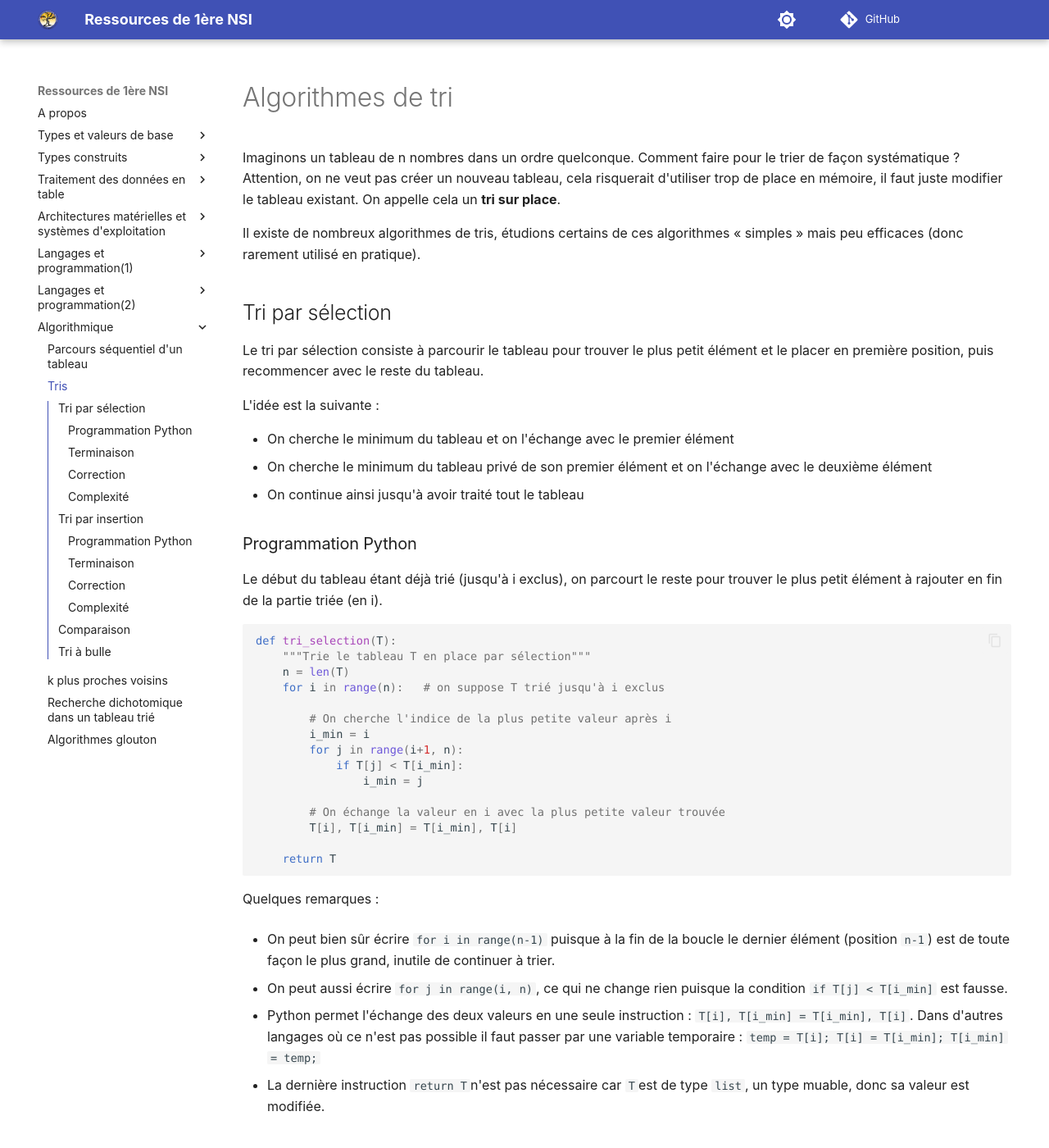
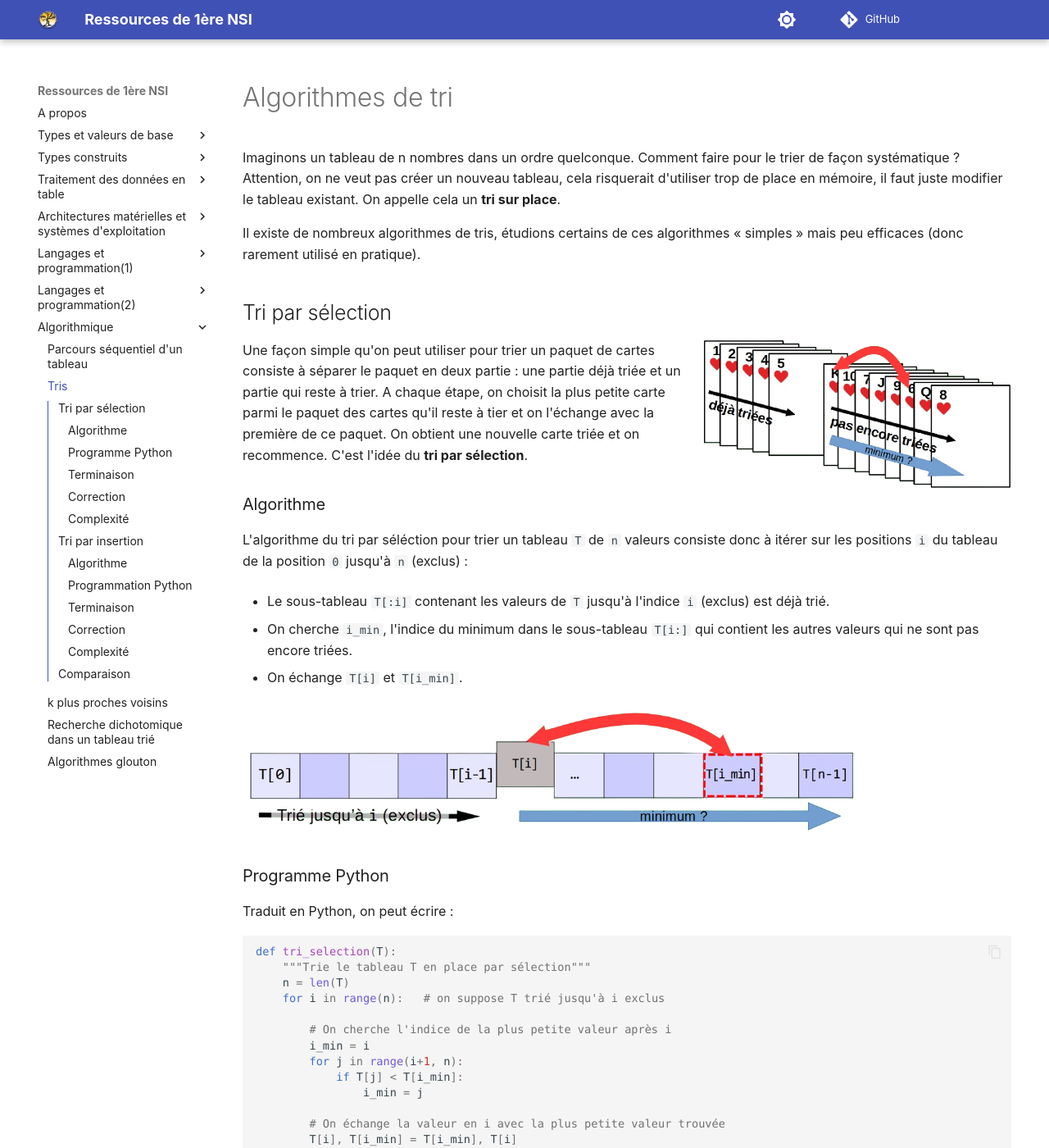
Before and after one commit to fab-perez/NSI-1, an MkDocs documentation site: the page built from docs/algorithmique/2-tris.md, in a window 1280 px wide and 1400 px high. Shown: the whole window at 82% size. Built offline with MkDocs 1.6.1 and Material for MkDocs 9.7.7, drawn with Linux system fonts in a browser that asks for light colours; comment, search, counter and statistics services are not loaded; some of the changed text lies outside the part shown.

Commit message:
Add files via upload

````diff
--- a/docs/algorithmique/2-tris.md
+++ b/docs/algorithmique/2-tris.md
@@ -6,18 +6,27 @@
 
 ## Tri par sélection
 
-Le tri par sélection consiste à parcourir le tableau pour trouver le plus petit élément et le placer en première position, puis recommencer avec le reste du tableau.
+![Tri par sélection d'un paquet de cartes](assets/2-tri-selection-cartes.png){width=40% align=right}
 
-L'idée est la suivante :
+Une façon simple qu'on peut utiliser pour trier un paquet de cartes consiste à séparer le paquet en deux partie : une partie déjà triée et un partie qui reste à trier. A chaque étape, on choisit la plus petite carte parmi le paquet des cartes qu'il reste à tier et on l'échange avec la première de ce paquet. On obtient une nouvelle carte triée et on recommence. C'est l'idée du **tri par sélection**.
 
-- On cherche le minimum du tableau et on l'échange avec le premier élément
-- On cherche le minimum du tableau privé de son premier élément et on l'échange avec le deuxième élément
-- On continue ainsi jusqu'à avoir traité tout le tableau
+### Algorithme
 
+L'algorithme du tri par séléction pour trier un tableau `T` de `n` valeurs consiste donc à itérer sur les positions `i` du tableau de la position `0` jusqu'à `n` (exclus) :
 
-### Programmation Python
+- Le sous-tableau `T[:i]` contenant les valeurs de `T` jusqu'à l'indice `i` (exclus) est déjà trié.
 
-Le début du tableau étant déjà trié (jusqu'à i exclus), on parcourt le reste pour trouver le plus petit élément à rajouter en fin de la partie triée (en i).
+- On cherche `i_min`, l'indice du minimum dans le sous-tableau `T[i:]` qui contient les autres valeurs qui ne sont pas encore triées.
+
+- On échange `T[i]` et `T[i_min]`.
+
+![Schéma du tri par sélection d'un tableau T](assets/2-tri-selection-light-mode.png#only-light){width=80%}
+![Schéma du tri par sélection d'un tableau T](assets/2-tri-selection-dark-mode.png#only-dark){width=80%}
+
+### Programme Python
+
+Traduit en Python, on peut écrire :
+
 
 ``` py
 def tri_selection(T):
@@ -70,28 +79,55 @@
 Étudions maintenant la **complexité (ou coût) temporelle** de l'algorithme pour un tableau de grande taille $n$. La boucle `for i in range(n)` se répète donc $n$ fois. Et à chaque répétition, la boucle `for j in range(i+1, n)` va faire $n-1$ comparaisons `if T[j] < T[i_min]` et quelques opérations, puis $n-2$ comparaisons, puis $n-3$ comparaisons, etc., jusqu'à $0$. Au total, on va faire : $(n-1) + (n-2) + (n-3) + ... + 2 + 1$ = $n \times (n-1) \over 2$ comparaisons et quelques opérations supplémentaires. Seul l'ordre de grandeur nous intéresse ici et on voit bien que c'est de l'ordre de $n \times n$, autrement dit que la **complexité est quadratique en $O(n^2)$**.
 
 
+
+
 !!! abstract "Cours"
     **Tri par Selection** :
 
-    Algorithme : À chaque étape, on cherche le plus petit élément parmi les éléments restants et on l'ajoute au tableau trié.
+    - Algorithme : À chaque étape, on cherche le plus petit élément parmi les éléments restants à trier et on l'échange avec la valeur en première position des éléments à trier.
 
-    Terminaison : Les boucles `for` terminent.
+    - Terminaison : Les boucles `for` terminent.
 
-    Correction/Invariant de boucle : Les éléments jusqu'à `i` (exclus) sont triés en ordre croissant et inférieurs à tous les éléments de `i` à la fin.
+    - Correction/Invariant de boucle : Les éléments jusqu'à `i` (exclus) sont triés en ordre croissant et inférieurs à tous les éléments de `i` à la fin.
 
-    Complexité (ou coût) : Quadratique, en *O(n²)*.
+    - Complexité (ou coût) : Quadratique, en *O(n²)*.
 
 
 ## Tri par insertion
 
+![Tri par insertion d'un paquet de cartes](assets/2-tri-insertion-cartes.png){width=40% align=right}
+
+
 La plupart des personnes utilisent naturellement le tri par insertion par exemple pour trier des cartes à jouer dans leur main en prenant les éléments un par un et en les insérant à leur place dans la partie déjà triée.
 
-
+### Algorithme
 L'idée est la suivante :
 
 - Au départ, on considère que le premier élément forme une partie triée.
 - Pour chaque élément suivant, on l'insère à sa place dans la partie triée en décalant les éléments plus grands vers la droite.
 - On progresse ainsi jusqu'à avoir traité tous les éléments.
+
+
+L'algorithme du tri par insertion pour trier un tableau `T` de `n` valeurs consiste donc à itérer sur les positions `i` du tableau de la position `0` jusqu'à `n` (exclus) :
+
+- Le sous-tableau `T[:i]` contenant les valeurs de `T` jusqu'à l'indice `i` (exclus) est déjà trié.
+
+- On cherche à insérer la valeur `valeur_insertion = T[i]` à sa place dans la partie triée `T[:i]`.
+
+- On commence à `j = i `.
+
+- Tant que `T[j-1] > valeur_insertion` (et que `j > 0`) :
+
+    - On décale `T[j-1]` d’une position vers la droite : `T[j] = T[j-1]`.
+
+    - On continue vers la gauche : `j = j - 1`.
+
+- On insère `valeur_insertion` à sa position en `j`.
+
+
+![Tri par insertion d'un tableau T](assets/2-tri-insertion-light-mode.png#only-light){width=80%}
+![Tri par insertion d'un tableau T](assets/2-tri-insertion-dark-mode.png#only-dark){width=80%}
+
 
 ### Programmation Python
 
@@ -178,12 +214,8 @@
 On peut noter que les deux tris par sélection et par insertion ont tous les deux une complexité quadratique, mais que le tri par insertion est plus efficace dans le cas d'un tableau déjà trié ou presque trié. Par contre, dans le cas d'un tableau en désordre, le tri par insertion à le désavantage de faire beaucoup plus d'échanges de valeurs dans le tableau quand on décale les éléments pour insérer une valeur à sa place.
 
 |Critère                           |Tri par sélection|Tri par insertion|
-|:-                               |:-:              |:-:|
-|Complexité                        |O(n²)            |O(n²)            |
-|Complexité meilleur cas           |O(n²)            |O(n)             |
-|Nombre d'échanges                 |O(n)             |O(n²)            |
+|:-                                |:-:              |:-:              |
+|Complexité                        |*O(n²)*          |*O(n²)*          |
+|Complexité meilleur cas           |*O(n²)*          |*O(n)*           |
+|Nombre d'échanges                 |*O(n) *          |*O(n²)*          |
 |Efficace sur tableau presque trié |Non              |Oui              |
-
-## Tri à bulle
-
-Le tri à bulles ou tri par propagation est un algorithme de tri. Il consiste à comparer répétitivement les éléments consécutifs d'un tableau, et à les permuter lorsqu'ils sont mal triés. Il doit son nom au fait qu'il déplace rapidement les plus grands éléments en fin de tableau, comme des bulles d'air qui remonteraient rapidement à la surface d'un liquide.
````
Also changed, not shown: docs/algorithmique/1-parcours-sequentiel-tableau.md (+2 -2 lines), docs/algorithmique/index.md (+18 -1 lines).
